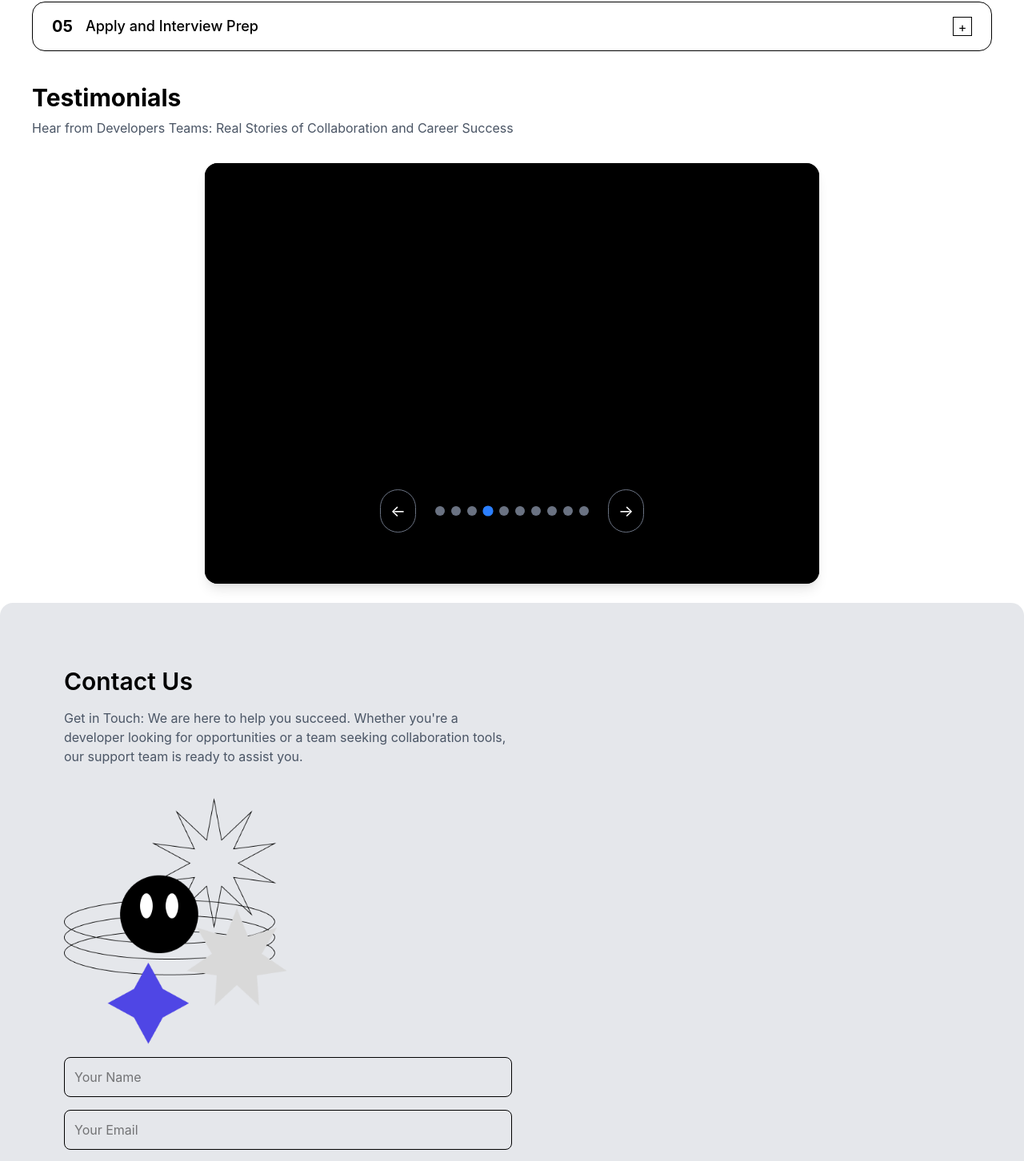
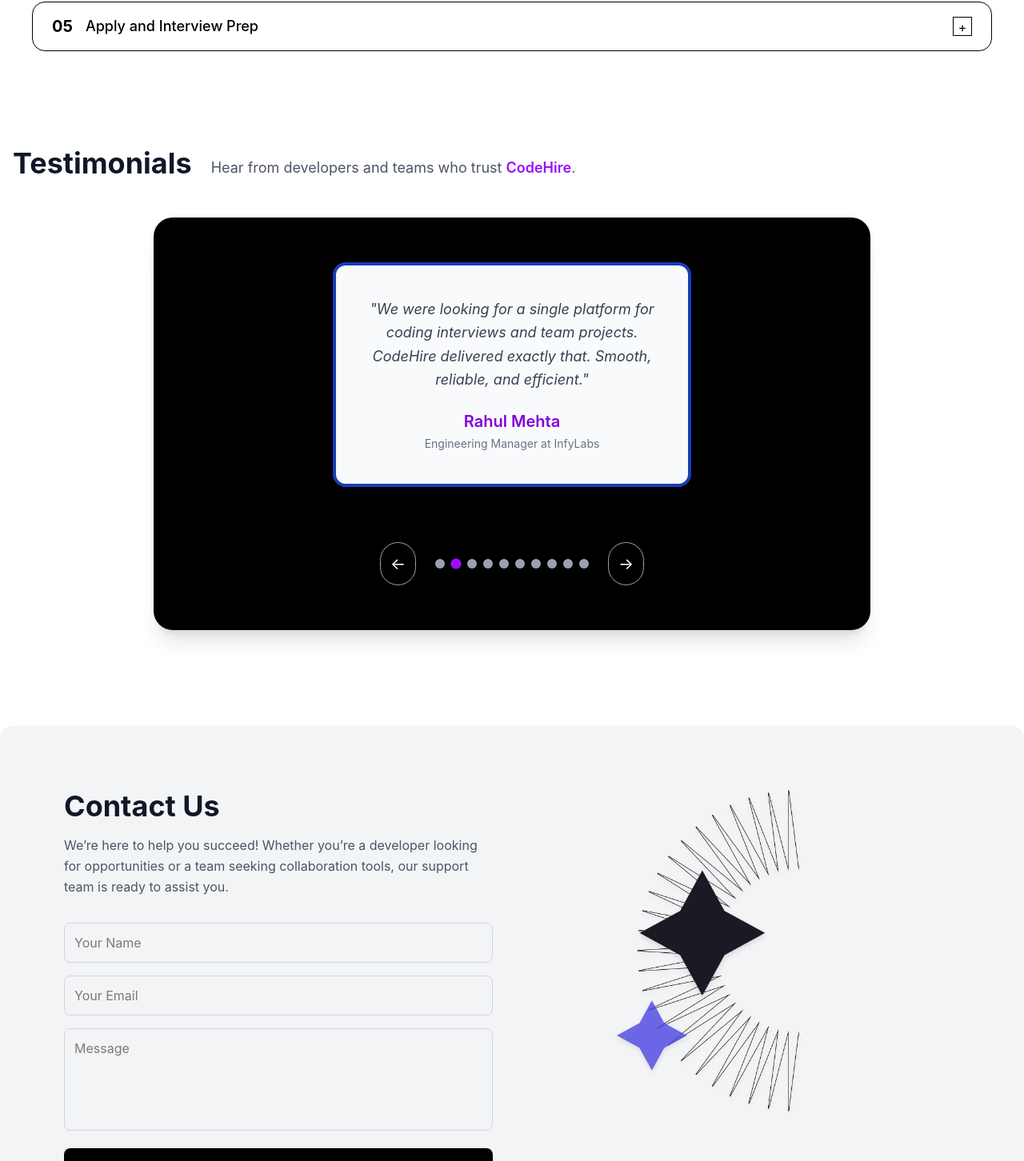
Before and after one commit to Tarunsaisrinivas/CodeHire, a React app in the folder frontend/: page / in a window 1280 px wide. Shown: the part 1699-3151 px from the top of the page at 80% size. Built offline with nearby package versions, Linux system fonts and the light colour scheme; the HTML template or start-up script is replaced by a standard one.

Commit message:
updated testimonials and contact

```diff
--- a/frontend/package.json
+++ b/frontend/package.json
@@ -12,7 +12,7 @@
   "dependencies": {
     "@reduxjs/toolkit": "^2.9.0",
     "@tailwindcss/vite": "^4.1.14",
-    "framer-motion": "^12.23.22",
+    "framer-motion": "^12.23.24",
     "lucide-react": "^0.545.0",
     "react": "^19.1.1",
     "react-dom": "^19.1.1",
--- a/frontend/src/components/Contact.jsx
+++ b/frontend/src/components/Contact.jsx
@@ -1,38 +1,49 @@
 export default function Contact() {
   return (
-    <section id="contact" className="py-20 px-6 md:px-20 bg-gray-200 mt-6 border-gray-200 rounded-2xl">
-      <div className="flex flex-col md:flex-row items-start gap-12">
-        <form className="w-full md:w-1/2 space-y-4">
-          <h3 className="text-3xl font-semibold mb-4">Contact Us</h3>
-          <p className="text-gray-600 mb-10">
-            Get in Touch: We are here to help you succeed. Whether you're a developer looking for opportunities or a team seeking collaboration tools, our support team is ready to assist you.
+    <section
+      id="contact"
+      className="py-20 px-6 md:px-20 bg-gray-100 mt-10 rounded-2xl shadow-sm"
+    >
+      <div className="max-w-7xl mx-auto flex flex-col md:flex-row items-center justify-between md:items-start gap-12">
+        {/* Left Section - Text + Form */}
+        <div className="w-full md:w-1/2">
+          <h3 className="text-4xl font-bold mb-4 text-gray-900">Contact Us</h3>
+          <p className="text-gray-600 mb-8 leading-relaxed">
+            We’re here to help you succeed! Whether you’re a developer looking
+            for opportunities or a team seeking collaboration tools, our support
+            team is ready to assist you.
           </p>
-          <div className="md:w-1/2 -mt-6 md:mt-0">
-            <img
-              src="/Images/contact_Illustration.png"
-              alt="Megaphone illustration"
-              className="w-full max-w-md mx-auto"
-            />
-          </div>
+
+          <form className="space-y-4">
             <input
               type="text"
               placeholder="Your Name"
-            className="w-full border p-3 rounded-lg"
+              className="w-full border border-gray-300 p-3 rounded-lg focus:outline-none focus:ring-2 focus:ring-purple-500"
             />
             <input
               type="email"
               placeholder="Your Email"
-            className="w-full border p-3 rounded-lg"
+              className="w-full border border-gray-300 p-3 rounded-lg focus:outline-none focus:ring-2 focus:ring-purple-500"
             />
             <textarea
               placeholder="Message"
-            className="w-full border p-3 rounded-lg h-28"
+              className="w-full border border-gray-300 p-3 rounded-lg h-32 resize-none focus:outline-none focus:ring-2 focus:ring-purple-500"
             />
-          <button className="bg-black border p-2 text-white w-full py-3 rounded-lg hover:bg-purple-700 transition">
+            <button className="bg-black text-white w-full py-3 rounded-lg hover:bg-purple-700 transition">
               Send Message
             </button>
           </form>
         </div>
+
+        {/* Right Section - Illustration */}
+        <div className="w-full md:w-1/2 flex justify-end md:justify-end">
+          <img
+            src="/Images/Mask.png"
+            alt="Contact Illustration"
+            className="w-full md:w-[90%] lg:w-[80%] max-w-xl object-contain drop-shadow-md md:ml-auto"
+          />
+        </div>
+      </div>
     </section>
   );
 }
--- a/frontend/src/components/Testimonials.jsx
+++ b/frontend/src/components/Testimonials.jsx
@@ -1,127 +1,3 @@
-// import { useState } from "react";
-
-// const testimonials = [
-//   {
-//     id: 1,
-//     text: "CodeHire has completely transformed how our team collaborates. Real-time coding and chat integration make it easy to discuss and debug together, saving hours every week.",
-//     name: "Sarah Johnson",
-//     title: "Lead Developer at TechNova Solutions"
-//   },
-//   {
-//     id: 2,
-//     text: "We were looking for a single platform for coding interviews and team projects. CodeHire delivered exactly that. Smooth, reliable, and efficient.",
-//     name: "Rahul Mehta",
-//     title: "Engineering Manager at InfyLabs"
-//   },
-//   {
-//     id: 3,
-//     text: "Thanks to CodeHire’s job aggregation feature, I found my current role without juggling between different sites. It’s a must-have for every developer.",
-//     name: "Priya Desai",
-//     title: "Full Stack Developer at CloudSphere"
-//   },
-//   {
-//     id: 4,
-//     text: "The live collaboration tools in CodeHire are simply amazing. Pair programming and code reviews feel as natural as working side by side.",
-//     name: "Daniel Kim",
-//     title: "Software Engineer at BrightByte Inc"
-//   },
-//   {
-//     id: 5,
-//     text: "I love how CodeHire combines learning and career growth. I can practice with peers and explore new job openings all in one place.",
-//     name: "Ananya Gupta",
-//     title: "Computer Science Student at IIT Delhi"
-//   },
-//   {
-//     id: 6,
-//     text: "Our remote development team uses CodeHire daily. The shared workspace and chat have improved our productivity and communication drastically.",
-//     name: "Ahmed Khan",
-//     title: "CTO at NexaTech Global"
-//   },
-//   {
-//     id: 7,
-//     text: "Before CodeHire, our team struggled with switching between coding tools and job portals. Now everything is integrated seamlessly — it’s a huge time-saver.",
-//     name: "Rebecca Lee",
-//     title: "Project Manager at SoftMatrix"
-//   },
-//   {
-//     id: 8,
-//     text: "The real-time code editor is fast, responsive, and perfect for technical interviews. CodeHire has become our go-to hiring platform.",
-//     name: "John Smith",
-//     title: "HR Director at ByteBridge"
-//   },
-//   {
-//     id: 9,
-//     text: "CodeHire has helped me connect with recruiters and other developers easily. The collaboration feature builds both skills and connections.",
-//     name: "Vivek Sharma",
-//     title: "Front-End Developer"
-//   },
-//   {
-//     id: 10,
-//     text: "An incredible platform for developers who want to grow, learn, and find the right opportunities — all without leaving their workspace.",
-//     name: "Maria Gonzales",
-//     title: "Software Engineer at DataEdge"
-//   }
-// ];
-
-// export default function PostivusCarousel() {
-//   const [activeIndex, setActiveIndex] = useState(1);
-
-//   const handlePrev = () => {
-//     setActiveIndex((prev) => (prev === 0 ? testimonials.length - 1 : prev - 1));
-//   };
-
-//   const handleNext = () => {
-//     setActiveIndex((prev) => (prev === testimonials.length - 1 ? 0 : prev + 1));
-//   };
-
-//   return (
-//     <div className="bg-black  text-white py-10 px-4 rounded-t-xl max-w-5xl mx-auto">
-//       <div className="grid grid-cols-1 md:grid-cols-3 flex flex-row justify-center gap-4 items-center">
-//         {testimonials.map((t, index) => (
-//           <div
-//             key={t.id}
-//             className={`border rounded-lg p-6 shadow-sm transition-all duration-300 ${
-//               index === activeIndex ? "border-blue-600" : "border-gray-400"
-//             }`}
-//           >
-//             <p className="text-white-300 text-sm mb-4">"{t.text}"</p>
-//             <div className="font-semibold text-blue-900 text-sm">{t.name}</div>
-//             <div className="text-xs text-yellow-500">{t.title}</div>
-//           </div>
-//         ))}
-//       </div>
-
-//       {/* Navigation */}
-//       <div className="flex justify-center items-center mt-8 space-x-4">
-//         <button
-//           onClick={handlePrev}
-//           className="px-3 py-1 bg-black-300 rounded hover:bg-blue-100 text-lg"
-//         >
-//           ←
-//         </button>
-//         <div className="flex space-x-2">
-//           {testimonials.map((_, index) => (
-//             <span
-//               key={index}
-//               onClick={() => setActiveIndex(index)}
-//               className={`w-3 h-3 rounded-full cursor-pointer ${
-//                 index === activeIndex ? "bg-blue-600" : "bg-gray-300"
-//               }`}
-//             />
-//           ))}
-//         </div>
-//         <button
-//           onClick={handleNext}
-//           className="px-3 py-1 bg-black-300 rounded hover:bg-blue-100 text-lg"
-//         >
-//           →
-//         </button>
-//       </div>
-//     </div>
-//   );
-// }
-
-
 import { useState, useEffect } from "react";
 
 const testimonials = [
@@ -139,7 +15,7 @@ const testimonials = [
   },
   {
     id: 3,
-    text: "Thanks to CodeHire’s job aggregation feature, I found my current role without juggling between different sites. It’s a must-have for every developer.",
+    text: "Thanks to CodeHire's job aggregation feature, I found my current role without juggling between different sites. It's a must-have for every developer.",
     name: "Priya Desai",
     title: "Full Stack Developer at CloudSphere",
   },
@@ -155,48 +31,48 @@ const testimonials = [
     name: "Ananya Gupta",
     title: "Computer Science Student at IIT Delhi",
   },
-    {
+  {
     id: 6,
     text: "Our remote development team uses CodeHire daily. The shared workspace and chat have improved our productivity and communication drastically.",
     name: "Ahmed Khan",
-    title: "CTO at NexaTech Global"
+    title: "CTO at NexaTech Global",
   },
   {
     id: 7,
-    text: "Before CodeHire, our team struggled with switching between coding tools and job portals. Now everything is integrated seamlessly — it’s a huge time-saver.",
+    text: "Before CodeHire, our team struggled with switching between coding tools and job portals. Now everything is integrated seamlessly — it's a huge time-saver.",
     name: "Rebecca Lee",
-    title: "Project Manager at SoftMatrix"
+    title: "Project Manager at SoftMatrix",
   },
   {
     id: 8,
     text: "The real-time code editor is fast, responsive, and perfect for technical interviews. CodeHire has become our go-to hiring platform.",
     name: "John Smith",
-    title: "HR Director at ByteBridge"
+    title: "HR Director at ByteBridge",
   },
   {
     id: 9,
     text: "CodeHire has helped me connect with recruiters and other developers easily. The collaboration feature builds both skills and connections.",
     name: "Vivek Sharma",
-    title: "Front-End Developer"
+    title: "Front-End Developer",
   },
   {
     id: 10,
     text: "An incredible platform for developers who want to grow, learn, and find the right opportunities — all without leaving their workspace.",
     name: "Maria Gonzales",
-    title: "Software Engineer at DataEdge"
-  }
+    title: "Software Engineer at DataEdge",
+  },
 ];
 
 export default function PostivusCarousel() {
   const [activeIndex, setActiveIndex] = useState(0);
 
-  // Auto-scroll every 2 seconds
+  // Auto-scroll every 4 seconds
   useEffect(() => {
     const interval = setInterval(() => {
       setActiveIndex((prev) =>
         prev === testimonials.length - 1 ? 0 : prev + 1
       );
-    }, 2000);
+    }, 4000);
     return () => clearInterval(interval);
   }, []);
 
@@ -213,34 +89,39 @@ export default function PostivusCarousel() {
   };
 
   return (
-    <section>
-      <div className="mb-8">
-        <h2 className="text-3xl font-bold text-black-600 px-10">Testimonials</h2>
-        <p className="text-gray-600 mt-2 mb-4 px-10">Hear from Developers Teams: Real Stories of Collaboration and Career Success</p>
+    <section className="py-20 bg-white ">
+      {/* Heading */}
+      <div className=" flex mb-12 px-4 gap-6">
+        <h2 className="text-4xl font-bold text-gray-900">Testimonials</h2>
+        <p className="text-gray-600 mt-3 text-lg max-w-2xl ">
+          Hear from developers and teams who trust{" "}
+          <span className="text-purple-600 font-semibold">CodeHire</span>.
+        </p>
       </div>
-      <div className="bg-black text-white py-16 px-4 rounded-2xl max-w-3xl mx-auto shadow-lg relative overflow-hidden">
-        {/* Carousel Wrapper */}
+
+      {/* Carousel Container */}
+      <div className="relative max-w-4xl mx-auto bg-black text-white rounded-3xl shadow-xl overflow-hidden px-6 py-12 sm:px-10 sm:py-14">
+        {/* Slides Wrapper */}
         <div className="overflow-hidden w-full">
           <div
             className="flex transition-transform duration-500 ease-in-out"
             style={{
               transform: `translateX(-${activeIndex * 100}%)`,
-              width: `${testimonials.length * 100}%`,
             }}
           >
             {testimonials.map((t) => (
               <div
                 key={t.id}
-                className="w-full flex-shrink-0 flex justify-center items-center px-6"
+                className="w-full  flex-shrink-0 px-4"
               >
-                <div className="bg-gray-900 border border-gray-700 rounded-2xl p-10 shadow-lg w-full max-w-md text-center">
-                  <p className="text-gray-200 text-base md:text-lg leading-relaxed mb-6 italic">
-                    “{t.text}”
+                <div className="bg-gray-50 border-4 border-blue-800 rounded-2xl p-8 sm:p-10 shadow-lg text-center w-full max-w-md mx-auto">
+                  <p className="text-gray-700 text-base sm:text-lg leading-relaxed mb-6 italic">
+                    "{t.text}"
                   </p>
-                  <h3 className="text-green-400 font-semibold text-lg md:text-xl">
+                  <h3 className="text-purple-700 font-semibold text-lg sm:text-xl">
                     {t.name}
                   </h3>
-                  <p className="text-gray-400 text-sm mt-1">{t.title}</p>
+                  <p className="text-gray-500 text-sm mt-1">{t.title}</p>
                 </div>
               </div>
             ))}
@@ -251,36 +132,34 @@ export default function PostivusCarousel() {
         <div className="flex justify-center items-center mt-10 space-x-6">
           <button
             onClick={handlePrev}
-            className="p-3 rounded-full border border-gray-500 hover:bg-gray-800 text-xl transition"
+            className="p-3 rounded-full border border-gray-400 hover:bg-gray-200 text-xl transition"
+            aria-label="Previous testimonial"
           >
             ←
           </button>
 
-          <div className="flex space-x-2 hover:scale-105 transition-transform">
+          <div className="flex space-x-2">
             {testimonials.map((_, index) => (
-              <span
+              <button
                 key={index}
                 onClick={() => setActiveIndex(index)}
-                className={`w-3 h-3 rounded-full cursor-pointer transition-all ${
-                  index === activeIndex
-                    ? "bg-blue-500 scale-110"
-                    : "bg-gray-500 hover:bg-gray-400"
-                }`}
+                className={`w-3 h-3 rounded-full cursor-pointer transition-all ${index === activeIndex
+                  ? "bg-purple-600 scale-110"
+                  : "bg-gray-400 hover:bg-gray-500"
+                  }`}
+                aria-label={`Go to testimonial ${index + 1}`}
               />
             ))}
           </div>
 
           <button
             onClick={handleNext}
-            className="p-3 rounded-full border border-gray-500 hover:bg-gray-800 text-xl transition"
+            className="p-3 rounded-full border border-gray-400 hover:bg-gray-200 text-xl transition"
+            aria-label="Next testimonial"
           >
             →
           </button>
         </div>
-
-        {/* Optional gradient fade on sides */}
-        <div className="absolute inset-y-0 left-0 w-20 bg-gradient-to-r from-black to-transparent pointer-events-none"></div>
-        <div className="absolute inset-y-0 right-0 w-20 bg-gradient-to-l from-black to-transparent pointer-events-none"></div>
       </div>
     </section>
   );
```
Also changed, not shown: frontend/public/Images/Mask.png (added), 1 other file (tests, documents, lock files or other folders). Lines whose indentation alone changed are shown as unchanged.
